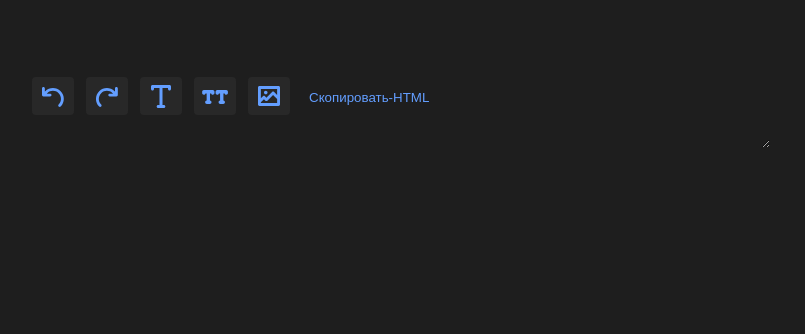
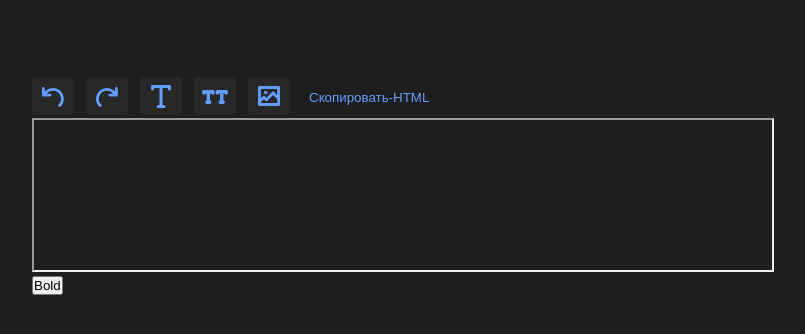
Before and after one commit to daniyal002/wysiwyg-editor, a Vue app: page / in a window 1280 px wide. Shown: the top 334 px of the page, without its empty margins (234-1039 px from the left). Built offline with nearby package versions, Linux system fonts and the light colour scheme.

Commit message:
С божей помощью

```diff
--- a/src/components/Editor/TextArea/TextArea.vue
+++ b/src/components/Editor/TextArea/TextArea.vue
@@ -1,55 +1,41 @@
 <template>
   <div class="textArea">
-    <textarea
-      class="textArea__input-textArea"
-      ref="textarea"
-      v-model="selection"
-    >
-    </textarea>
-    {{ selection }}
+    <textarea class="textArea__input-textArea" ref="textarea"> </textarea>
+    <iframe class="textArea__input-iframe" ref="editor"></iframe>
+    <button @click="Selected">Bold</button>
   </div>
 </template>
 
 <script>
 export default {
-  name: "TextArea",
+  name: 'TextArea',
   data() {
-    return { selection: "" };
+    return { selection: '' };
   },
   methods: {
+    Iframe() {
+      this.$refs.editor.contentDocument.designMode = 'on';
+    },
     Selected() {
-      let control = this.$refs.textarea;
-      let start = control.selectionStart;
-      let end = control.selectionEnd;
-
-      console.log("Start>", start, "END>", end);
-
-      if (start != end) {
-        let text = control.value;
-        control.value =
-          text.substring(0, start) +
-          "<span class='headerT'>" +
-          text.substring(start, end) +
-          "</span>" +
-          text.substring(end);
-
-        control.focus();
-        let sel = end + 7;
-        control.setSelectionRange(sel, sel);
-      }
-      return false;
-
-      // this.selection = e.target.value
-      //   .substring(e.target.selectionStart, e.target.selectionEnd)
-      //   .toUpperCase();
+      this.$refs.editor.select();
+      document.execCommand('bold', false, null);
     },
+  },
+  created: function () {
+    window.addEventListener('load', this.Iframe);
   },
 };
 </script>
 
 <style lang="scss" scoped>
 .textArea__input-textArea {
+  display: none;
+}
+.textArea__input-iframe {
   width: 100%;
+}
+
+.textArea__input-iframe body {
   background: #1e1e1e00;
   border: 0;
   color: #fff;
```
